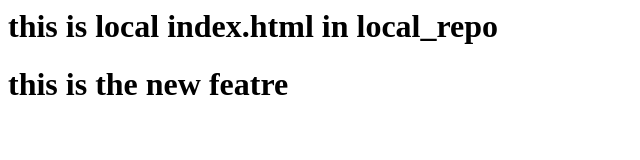
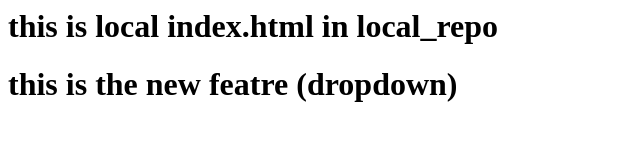
Before and after one commit to manmath011/local_repoo, a plain HTML site: page index.html in a window 1280 px wide. Shown: the whole page, without its empty margins (0-640 px from the left). Drawn offline with Linux system fonts and the light colour scheme.

Commit message:
added in f1

```diff
--- a/index.html
+++ b/index.html
@@ -1,2 +1,2 @@
 <h1>this is local index.html in local_repo</h1>
-<h1>this is the new featre</h1>
+<h1>this is the new featre (dropdown)</h1>
```
